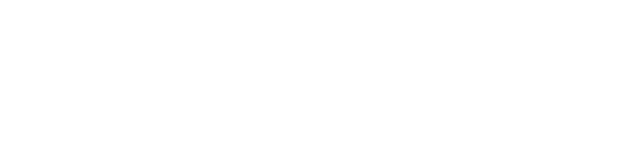
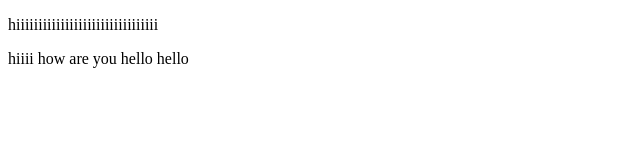
Before and after one commit to ananda13/git, a plain HTML site: page about.html in a window 1280 px wide. Shown: the whole page, without its empty margins (0-640 px from the left). Drawn offline with Linux system fonts and the light colour scheme.

Commit message:
changes added

```diff
--- a/about.html
+++ b/about.html
@@ -7,6 +7,8 @@
     <title>Document</title>
 </head>
 <body>
-
+    <p>hiiiiiiiiiiiiiiiiiiiiiiiiiiiiiiii</p>
+ <p>   hiiii how are you
+    hello hello</p>
 </body>
 </html>
```
